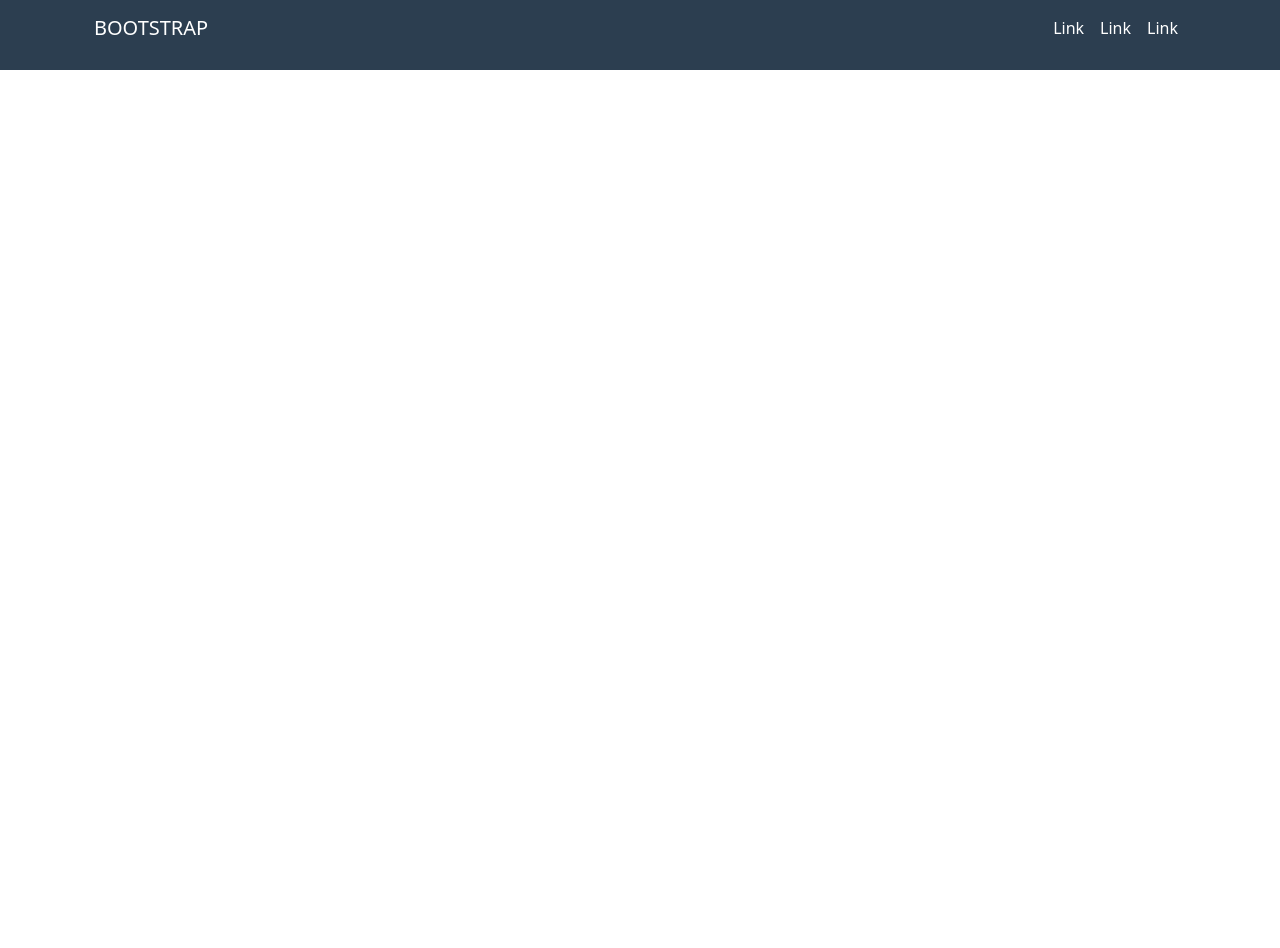
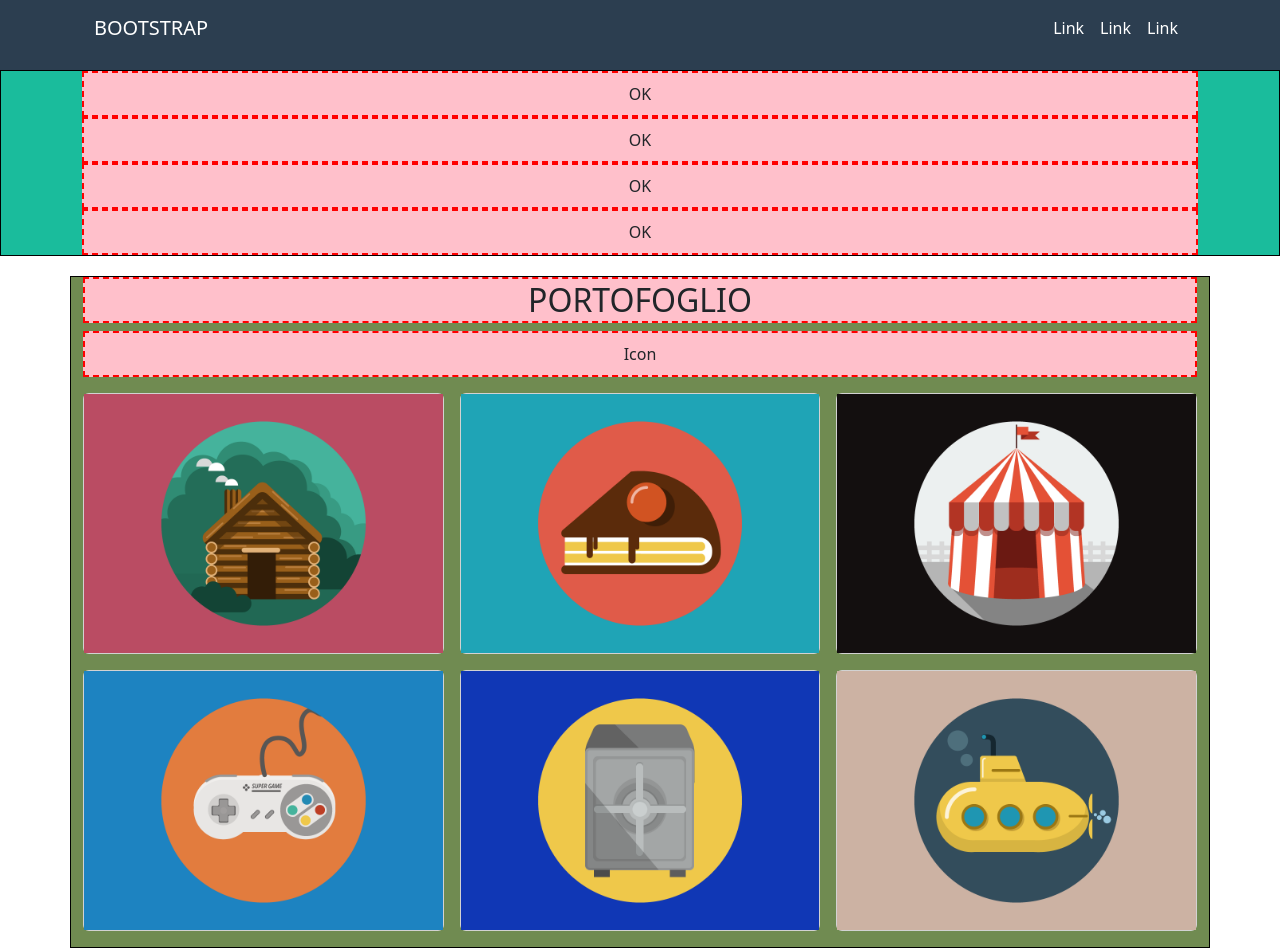
Before and after one commit to MirunaMb/html-css-bootstrap-freelancer, a plain HTML site: page index.html in a window 1280 px wide. Before the commit the page ends 800 px from the top, so only its background shows below. Drawn offline with nearby package versions, Linux system fonts and the light colour scheme.

Commit message:
add portofoglio section

```diff
--- a/css/style.css
+++ b/css/style.css
@@ -24,9 +24,18 @@ a {
     color: white;
     text-decoration: none;
 }
-.bordered{
-    border: 2px dashed color red;
+.box{
+    width: auto;
+    min-height: 10px;
+    padding: 1rem;
+    background-color: pink;
+    border: 2px dashed red;
+    line-height: 10px;
+    text-align: center;
+
 }
+
+
 
 /* ########################################################################################### */
 
@@ -41,3 +50,16 @@ header{
     background: var(--header-color);
 
 }
+/* JUMBOTRON */
+.jumbotron{
+    background-color: var(--jumbotron);
+    width: 100%;
+    margin-top: 70px;
+    border: 1px solid black;
+}
+/* PORTOFOGLIO */
+.portofoglio {
+    background-color: #708b51;
+    margin-top: 20px;
+    border: 1px solid black;
+}
--- a/index.html
+++ b/index.html
@@ -1,15 +1,19 @@
 <!DOCTYPE html>
 <html lang="en">
+
 <head>
     <meta charset="UTF-8">
     <meta http-equiv="X-UA-Compatible" content="IE=edge">
     <meta name="viewport" content="width=device-width, initial-scale=1.0">
     <title>Boostrap</title>
     <!-- FONTAWESOME -->
-     <link rel="stylesheet" href="https://cdnjs.cloudflare.com/ajax/libs/font-awesome/6.3.0/css/all.min.css" integrity="sha512-SzlrxWUlpfuzQ+pcUCosxcglQRNAq/DZjVsC0lE40xsADsfeQoEypE+enwcOiGjk/bSuGGKHEyjSoQ1zVisanQ==" crossorigin="anonymous" referrerpolicy="no-referrer" />
+    <link rel="stylesheet" href="https://cdnjs.cloudflare.com/ajax/libs/font-awesome/6.3.0/css/all.min.css"
+        integrity="sha512-SzlrxWUlpfuzQ+pcUCosxcglQRNAq/DZjVsC0lE40xsADsfeQoEypE+enwcOiGjk/bSuGGKHEyjSoQ1zVisanQ=="
+        crossorigin="anonymous" referrerpolicy="no-referrer" />
 
     <!-- Boostrap Link -->
-    <link href="https://cdn.jsdelivr.net/npm/bootstrap@5.3.0/dist/css/bootstrap.min.css" rel="stylesheet" integrity="sha384-9ndCyUaIbzAi2FUVXJi0CjmCapSmO7SnpJef0486qhLnuZ2cdeRhO02iuK6FUUVM" crossorigin="anonymous">
+    <link href="https://cdn.jsdelivr.net/npm/bootstrap@5.3.0/dist/css/bootstrap.min.css" rel="stylesheet"
+        integrity="sha384-9ndCyUaIbzAi2FUVXJi0CjmCapSmO7SnpJef0486qhLnuZ2cdeRhO02iuK6FUUVM" crossorigin="anonymous">
     <!-- Boostrap Link -->
 
     <!-- CSS LINK -->
@@ -17,6 +21,7 @@
     <!-- CSS LINK -->
 
 </head>
+
 <body>
     <!-- HEADER -->
     <header class="navbar-expand-md ">
@@ -24,15 +29,9 @@
             <nav class="navbar navbar-expand-md d-flex">
                 <div class="container-fluid justify-content-between">
                     <a class="navbar-brand text-white" href="#">BOOTSTRAP</a>
-                    <button
-                    class="navbar-toggler navbar-dark"
-                    type="button"
-                    data-bs-toggle="collapse"
-                    data-bs-target="#navbarSupportedContent"
-                    aria-controls="navbarSupportedContent"
-                    aria-expanded="false"
-                    aria-label="Toggle navigation"
-                  >
+                    <button class="navbar-toggler navbar-dark" type="button" data-bs-toggle="collapse"
+                        data-bs-target="#navbarSupportedContent" aria-controls="navbarSupportedContent"
+                        aria-expanded="false" aria-label="Toggle navigation">
                         <span class="navbar-toggler-icon "></span>
                     </button>
                     <div class="collapse navbar-collapse" id="navbarSupportedContent">
@@ -56,9 +55,73 @@
 
         </section>
 
+    </header>
+    <!-- /HEADER -->
 
-    </header>
+    <!-- MAIN -->
+
+    <!-- JUMBOTRON -->
+    <section class="jumbotron">
+        <div class="container">
+            <div class="box">OK</div>
+            <div class="box">OK</div>
+            <div class="box">OK</div>
+            <div class="box">OK</div>
+
+        </div>
+    </section>
+    <!-- JUMBOTRON -->
+
+    <!-- PORTOFOGLIO SECTION -->
+    <section class="portofoglio container-sm  ">
+        <h2 class="box">PORTOFOGLIO</h2>
+        <div class="box">Icon</div>
+        <div class="row d-flex flex-wrap row-cols-1 row-cols-md-2 row-cols-lg-3 g-3 py-3">
+            <div class="col">
+                <div class="card">
+                    <img class="img" src="./bootstrap_freelancer/img/cabin.png">
+                </div>
+            </div>
+
+            <div class="col">
+                <div class="card">
+                    <img class="img" src="./bootstrap_freelancer/img/cake.png">
+                </div>
+            </div>
+
+            <div class="col">
+                <div class="card">
+                    <img class="img" src="./bootstrap_freelancer/img/circus.png">
+                </div>
+            </div>
+
+            <div class="col">
+                <div class="card">
+                    <img class="img" src="./bootstrap_freelancer/img/game.png">
+                </div>
+            </div>
+
+            <div class="col">
+                <div class="card">
+                    <img class="img" src="./bootstrap_freelancer/img/safe.png">
+                </div>
+            </div>
+
+            <div class="col">
+                <div class="card">
+                    <img class="img" src="./bootstrap_freelancer/img/submarine.png">
+                </div>
+            </div>
+        </div>
+
+    </section>
+    <!-- PORTOFOGLIO SECTION -->
+
+
+
+
 
 
 </body>
+
 </html>
```
Also changed, not shown: 1 other file. Lines whose indentation alone changed are shown as unchanged.
